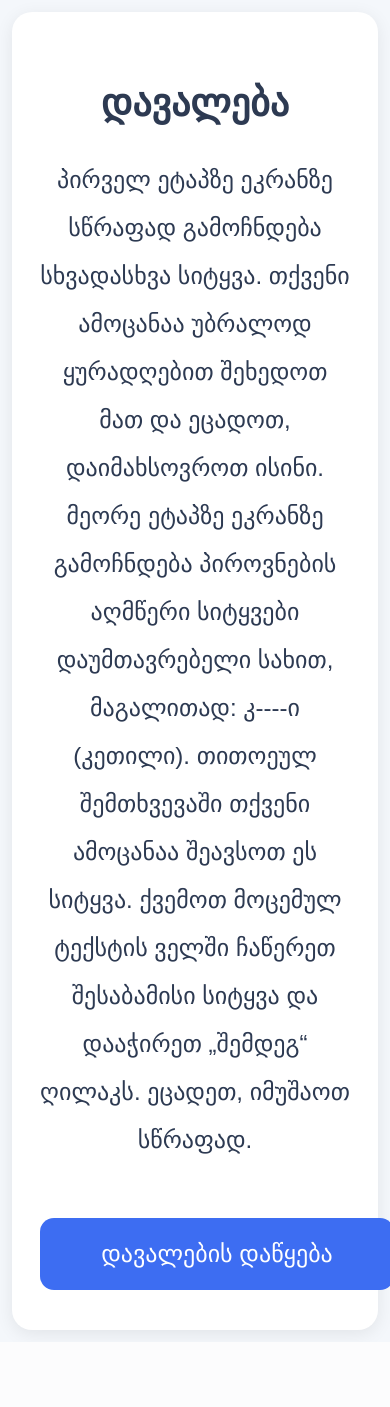
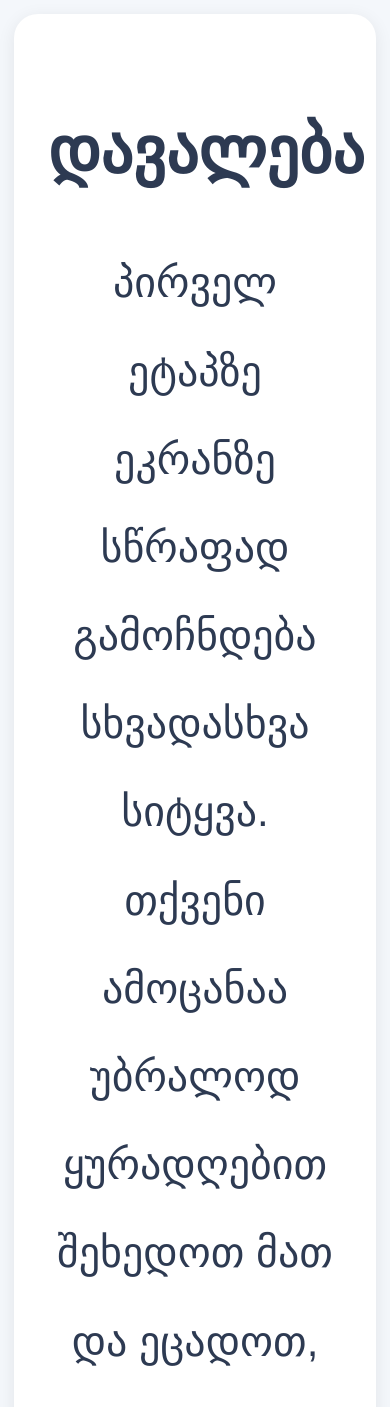
Before and after one commit to zivzivadzeleri/traitsnmemory, a Flask app: page /task_intro/1 in a window 390 px wide. Shown: the top 1407 px of the page. Before the commit the page ends 1340 px from the top, so only its background shows below. Run offline with Flask 3, Linux system fonts and the light colour scheme; the visitor is signed in with stand-in values (Sample User, id 1).

Commit message:
Refactor CSS for improved mobile responsiveness

```diff
--- a/static/style.css
+++ b/static/style.css
@@ -249,7 +249,7 @@ th {
 
     body {
 
-        padding: 12px;
+        padding: 14px;
 
         align-items: center;
     }
@@ -259,28 +259,28 @@ th {
 
         width: 100%;
 
-        padding: 40px 28px;
+        padding: 50px 34px;
 
-        border-radius: 20px;
+        border-radius: 24px;
     }
 
     h1 {
-        font-size: 38px;
+        font-size: 64px;
     }
 
     h2 {
-        font-size: 32px;
+        font-size: 56px;
     }
 
     h3 {
-        font-size: 28px;
+        font-size: 48px;
     }
 
     p {
 
-        font-size: 24px;
+        font-size: 42px;
 
-        line-height: 2;
+        line-height: 2.1;
     }
 
     button,
@@ -288,9 +288,9 @@ th {
 
         width: 100%;
 
-        font-size: 24px;
+        font-size: 42px;
 
-        padding: 22px;
+        padding: 34px;
     }
 
     .radio-group {
```
Also changed, not shown: other parts of static/style.css (+16 -14 lines).
